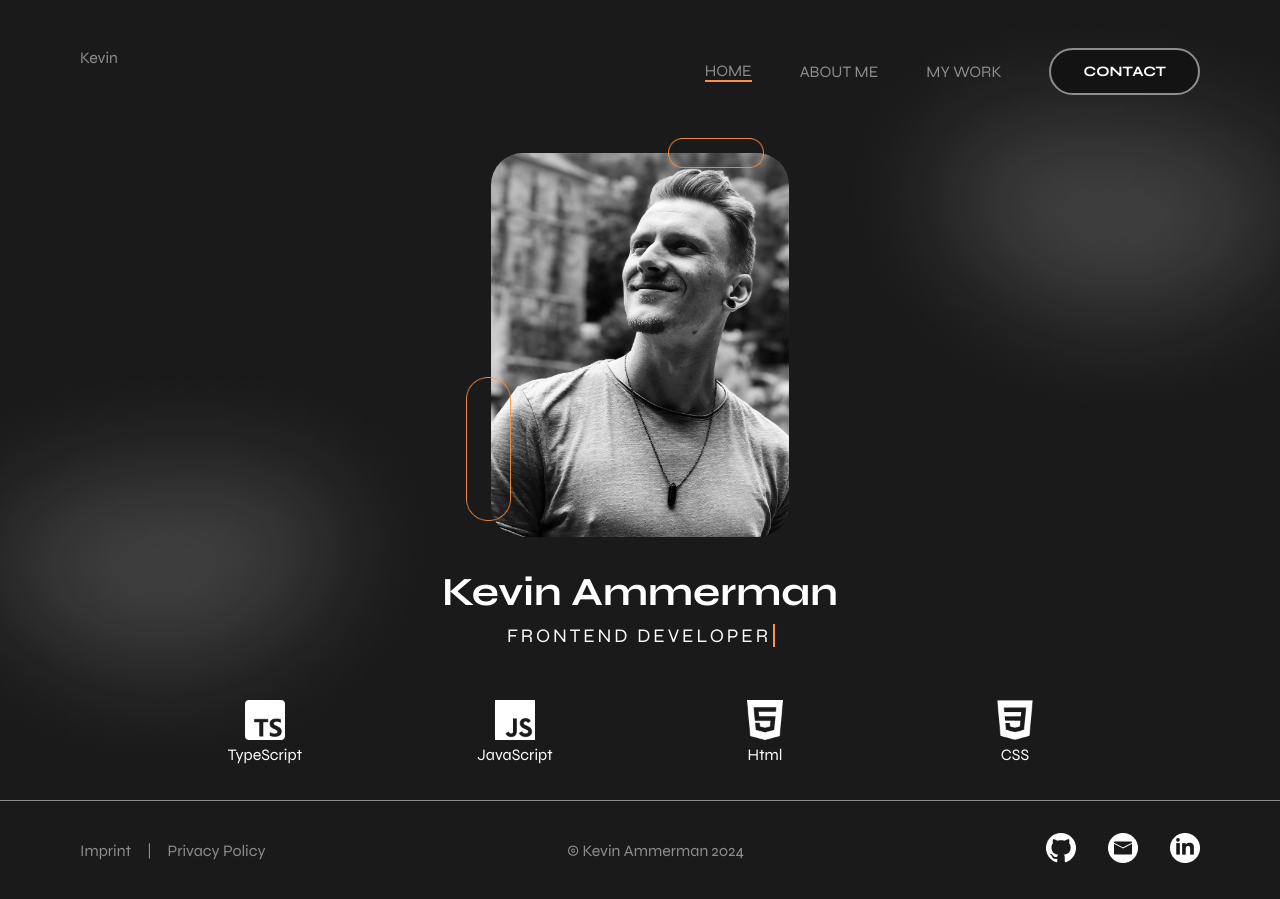
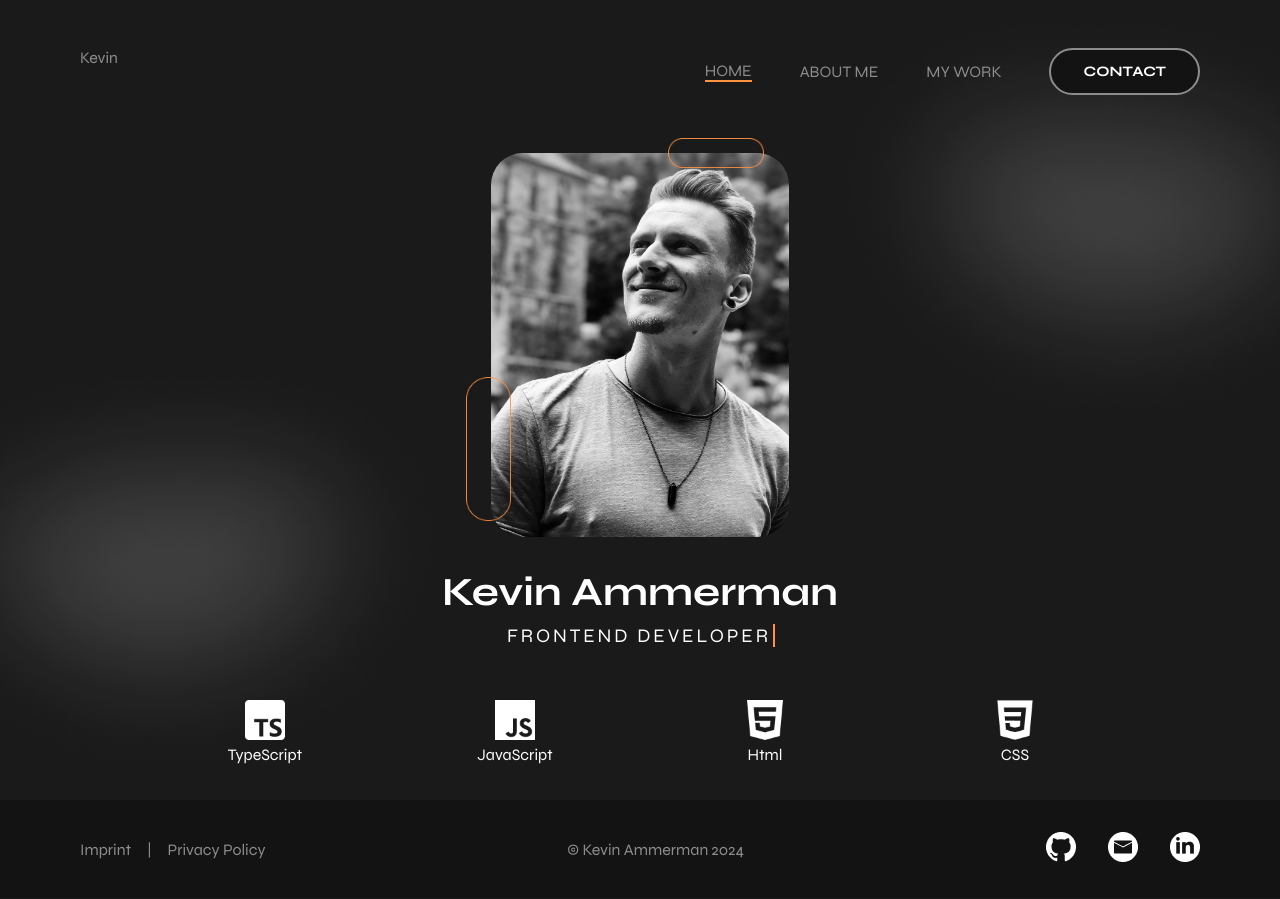
Before and after one commit to KevinAmmerman/newPortfolio, an Angular app: page / in a window 1280 px wide. Built offline with nearby package versions, Linux system fonts and the light colour scheme.

Commit message:
removed divider from footer

```diff
--- a/src/app/footer/footer.component.html
+++ b/src/app/footer/footer.component.html
@@ -1,4 +1,3 @@
-<div class="divider"></div>
 <footer>
     <div class="legal_container">
         <a routerLink="/imprint" class="hover-underline-animation" href="#">Imprint</a>
--- a/src/app/footer/footer.component.scss
+++ b/src/app/footer/footer.component.scss
@@ -1,18 +1,14 @@
-.divider {
-  padding: 0 5rem;
-  border-top: 1px solid #8d8d8d;
-}
-
 footer {
   padding: 2rem 5rem;
   display: flex;
   justify-content: space-between;
   align-items: center;
   color: #8d8d8d;
+  background-color: #131313;
 
   @media (width < 800px) {
     flex-direction: column;
-    gap: 2rem;
+    gap: rem;
   }
 
   .social_icons_container {
```
